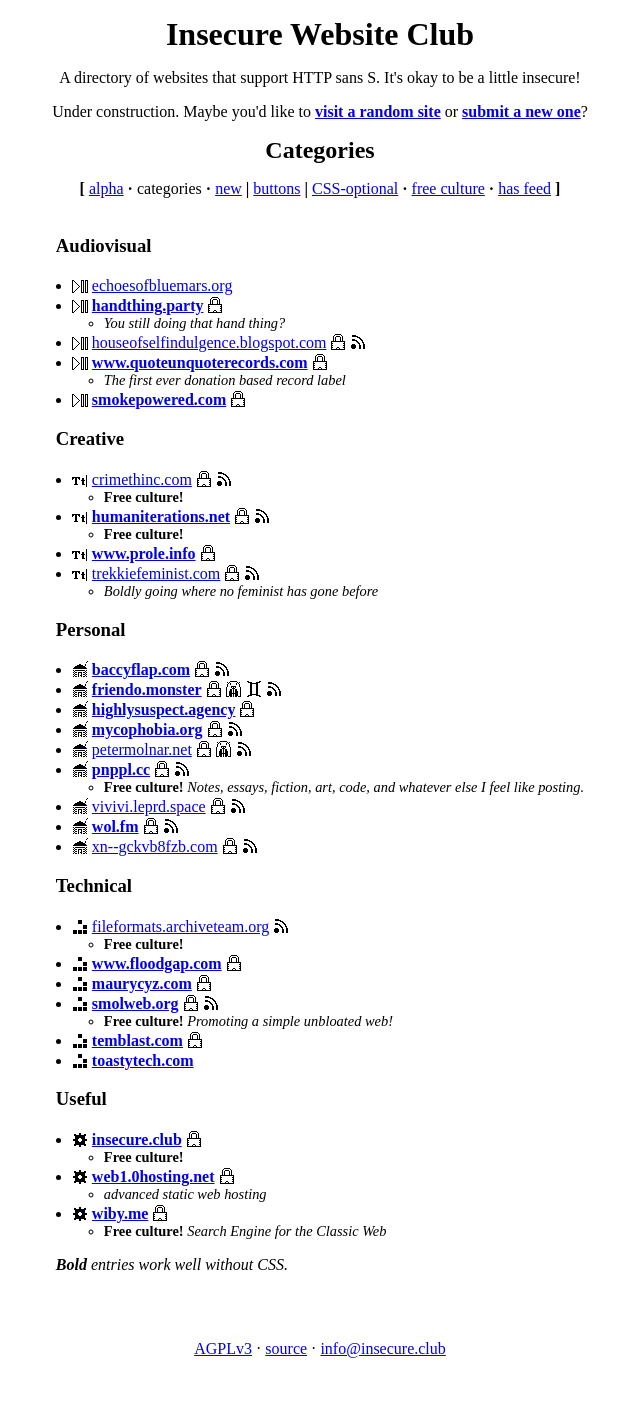
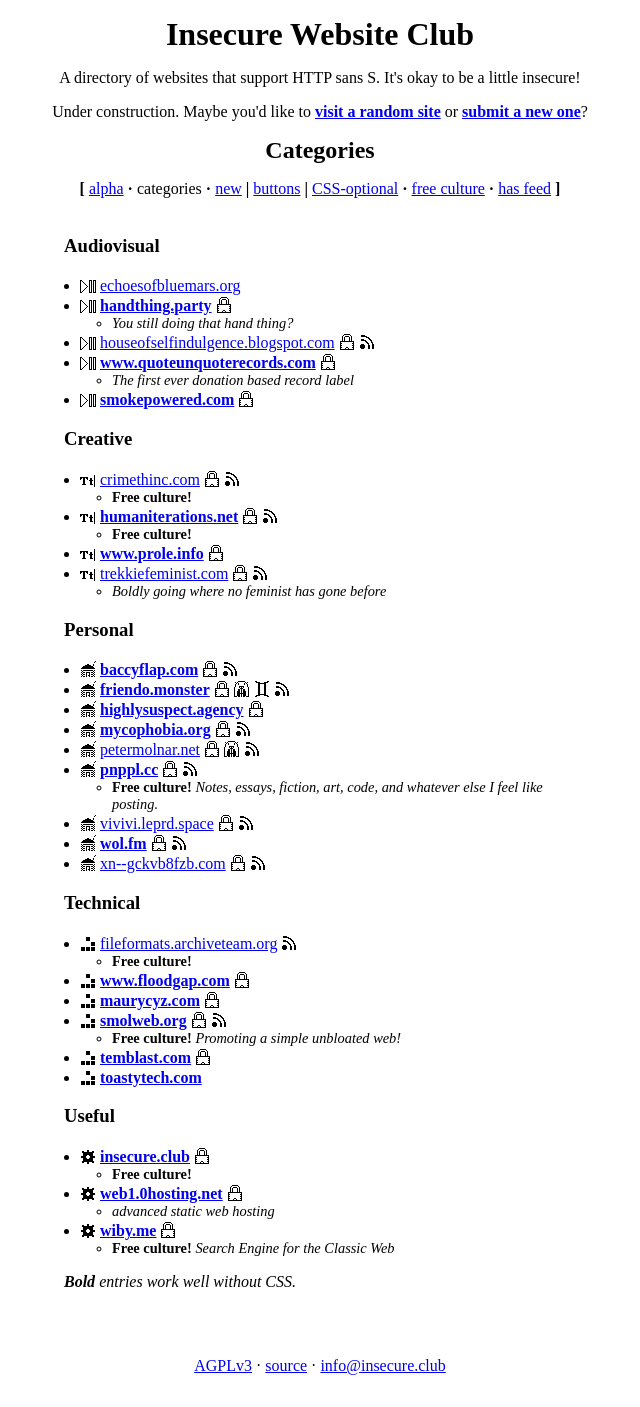
Before and after one commit to pnppl/insecure.club, a PHP site: page /cat/index.html in a window 1280 px wide. Shown: the whole page, without its empty margins (320-960 px from the left). Before the commit the page ends 1358 px from the top, so only its background shows below. Run offline with PHP 8.4, Linux system fonts and the light colour scheme.

Commit message:
make css more betterer

```diff
--- a/insecure.css
+++ b/insecure.css
@@ -48,7 +48,7 @@ img {
 	margin-top: 0;
 	padding-bottom: 1em;
 	margin: auto;
-	width: fit-content;
+	width: 80%;
 }
 #main a {
 	word-break: break-all;
```
